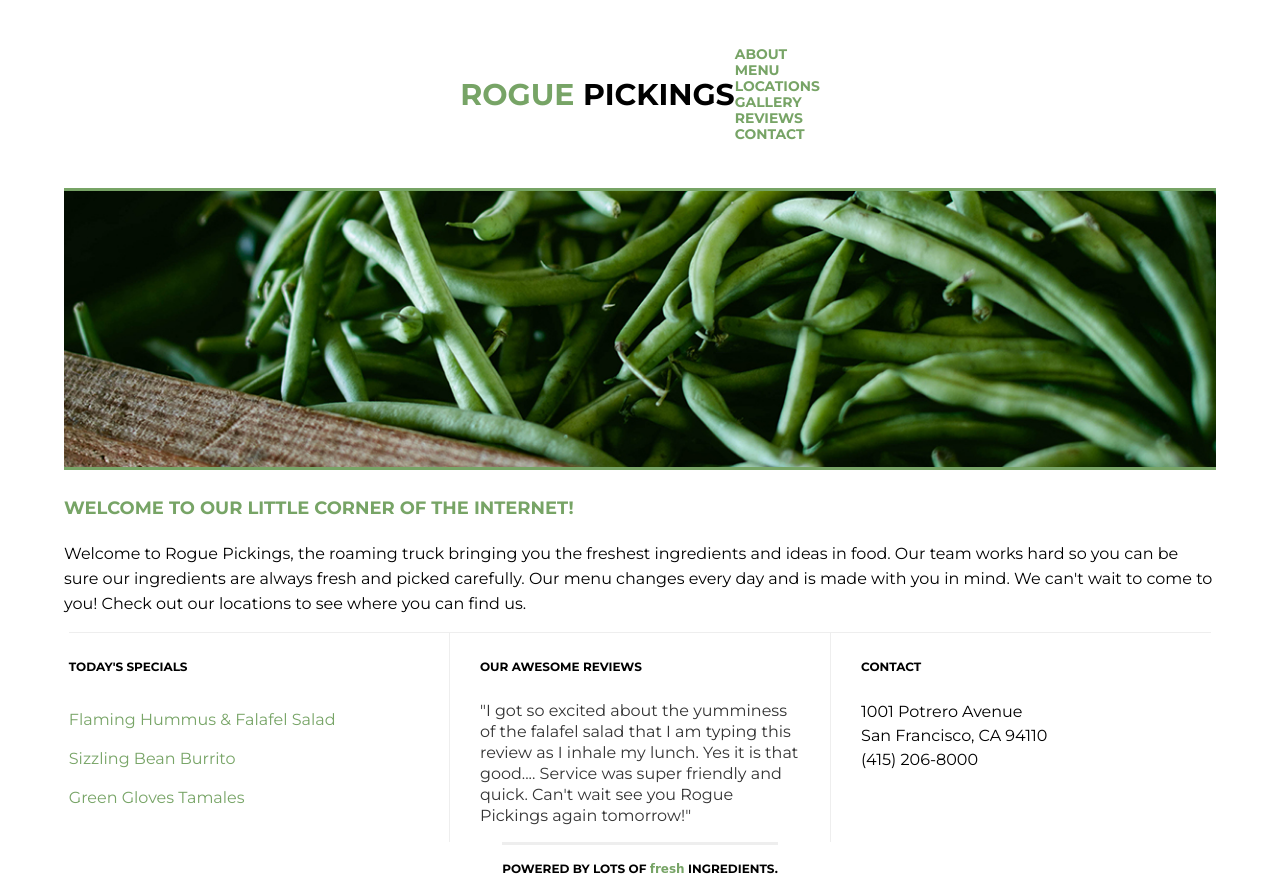
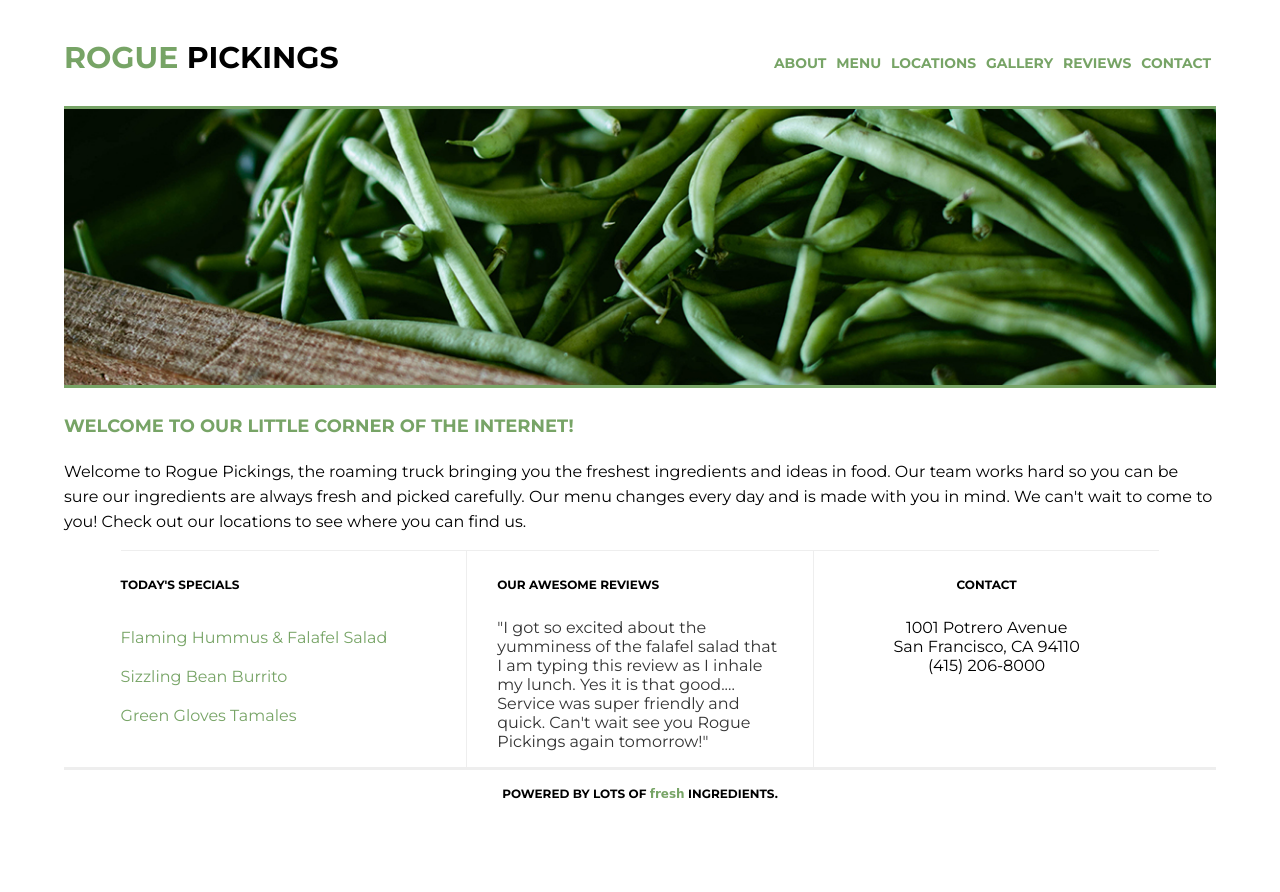
Before and after one commit to dahlstidesigns/rogue_pickings-flexbox, a plain HTML site: page index.html in a window 1280 px wide. After the commit the page ends 817 px from the top, so only its background shows below. Drawn offline with Linux system fonts and the light colour scheme; a web font is replaced by a local one.

Commit message:
Updated Flexbox Transition Static To Responsive

```diff
--- a/css/main.css
+++ b/css/main.css
@@ -42,7 +42,6 @@ h4 {
 
 p {
 	font-size: .85em;
-	line-height: 21px;
     padding: 0 30px;
 }
 
@@ -59,14 +58,15 @@ header {
 
 header h1 {
 	margin: 0;
-	padding: 38px 0;
+	padding-top: 30px;
 }
 header h1 span {
 	color: #77a466;
 }
 
 header nav {
-	padding: 46px 0;
+	width: 100%;
+	padding: 30px 0;
 }
 header nav ul {
 	margin: 0;
@@ -80,6 +80,7 @@ header nav ul li {
 	align-items: center;
 	justify-content: center;
 	flex-flow: row wrap;
+	margin-top: 20px;
 }
 header nav ul li a{
 	text-decoration: none;
@@ -114,7 +115,7 @@ header nav ul li a{
 .section-one,
 .section-two,
 .section-three {
-	width: 33%;
+	width: 100%;
 	border-top: 1px solid #eee;
 	flex-flow: row wrap;
 }
@@ -133,6 +134,10 @@ header nav ul li a{
 	padding: 10px 30px;
 }
 
+.section-three {
+	text-align: center;
+}
+
 .menu {
 	list-style: none;
 	padding: 0;
@@ -145,15 +150,16 @@ header nav ul li a{
 .reviews {
 	color: #333;
 	font-size: 1em;
-	line-height: 21px;
+
 }
 
 .address {
 	font-size: 16px;
-	line-height: 24px;
+
 }
 
 /*The widths are in a percentage!*/
+
 footer {
 	border-top: 3px solid #eee;
 	margin: 0 auto;
@@ -162,6 +168,7 @@ footer {
 	justify-content: center;
 	align-items: center;
 }
+
 footer span {
 	font-family: 'Galada', cursive;
 	text-transform: lowercase;
@@ -174,27 +181,38 @@ footer span {
 }
 
 /*----------TABLET----------*/
-@media (min-width: 768px) {
+@media (min-width: 768px){
 
-header nav ul li {
-	text-transform: uppercase;
-	font-weight: 700;
-	font-size: .87em;
-	display:flex;
-	justify-content: space-between;
-	flex-flow: row nowrap;
+.section-one, .section-two, .section-three {
+		width: 30%;
+		flex-flow: row;
+		justify-content: space-around;
 	}
+
+footer {
+	width: 100%;
 }
-
+}
 /*---------DESKTOP---------*/
 @media (min-width: 1200px) {
 
+header {
+	align-items: baseline;
+	justify-content: space-between;
+}
+
+header nav {
+	width: 50%;
+	justify-content:
+}
+
+header nav ul {
+	display:flex;
+	justify-content: flex-end;
+	padding: 0;
+	margin:0;
+}
+
 header nav ul li {
-	text-transform: uppercase;
-	font-weight: 700;
-	font-size: .87em;
-	display:flex;
-	justify-content: space-between;
-	flex-flow: row nowrap;
-	}
+	padding: 5px;
 }
--- a/index.html
+++ b/index.html
@@ -44,7 +44,9 @@
                     <p>Welcome to Rogue Pickings, the roaming truck bringing you the freshest ingredients and ideas in food. Our team works hard so you can be sure our ingredients are always fresh and picked carefully. Our menu changes every day and is made with you in mind. We can't wait to come to you! Check out our locations to see where you can find us.</p>
                 </div>
             </section>
-            <section class="bottom-section">
+
+            <div class="bottom-section">
+
                 <div class="section-one">
                     <h4>Today's Specials</h4>
                     <ul class="menu">
@@ -62,7 +64,8 @@
                         San Francisco, CA 94110<br>
                         (415) 206-8000 </p>
                 </div>
-            </section>
+
+            </div>
             <footer>
                 <h4>Powered by lots of <span>fresh</span> ingredients.</h4>
             </footer>
```
Also changed, not shown: 1 other file.
